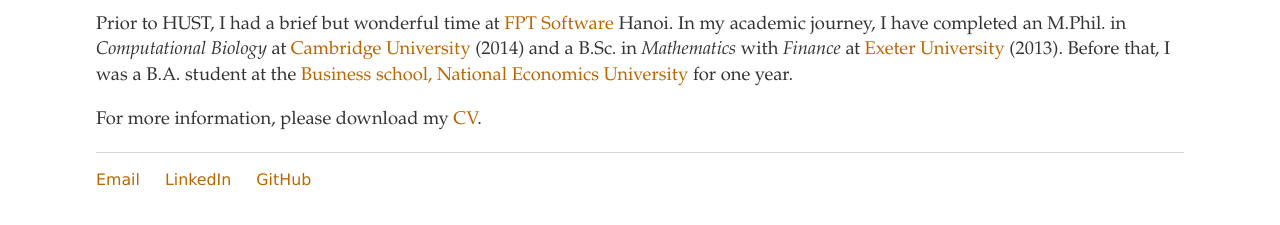
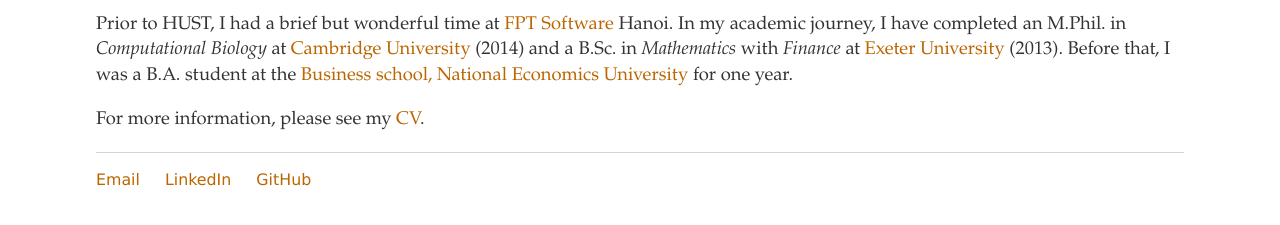
Before and after one commit to huuson94/hoamle.github.io, a Jekyll site: the page built from index.html, in a window 1280 px wide. Shown: the part 311-536 px from the top of the page. Built offline with Jekyll 4.4.1, drawn with Linux system fonts in a browser that asks for light colours; some web fonts are replaced.

Commit message:
update cv

```diff
--- a/index.html
+++ b/index.html
@@ -12,7 +12,7 @@
     <p>Prior to HUST, I had a brief but wonderful time at <a href="https://www.fpt-software.com/">FPT Software</a> Hanoi. In my academic journey, I have completed an M.Phil. in <em>Computational Biology</em> at <a href="http://www.cam.ac.uk/">Cambridge University</a> (2014) and a B.Sc. in <em>Mathematics</em>  with <em>Finance</em>  at <a href="http://www.exeter.ac.uk/">Exeter University</a> (2013). Before that, I was a B.A. student at the <a href="http://bsneu.edu.vn/?q=en">Business school, National Economics University</a> for one year.
     </p>
     <p>
-        For more information, please download my <a href="">CV</a>.
+        For more information, please see my <a href="https://1drv.ms/b/s!ApOZHae4ogqZ5CB_tZqEZu1dZiQN">CV</a>.
     </p>
 
 </div>
```
Also changed, not shown: _posts/2017-01-01-computers-can-draw.md (+1 -1 lines).
